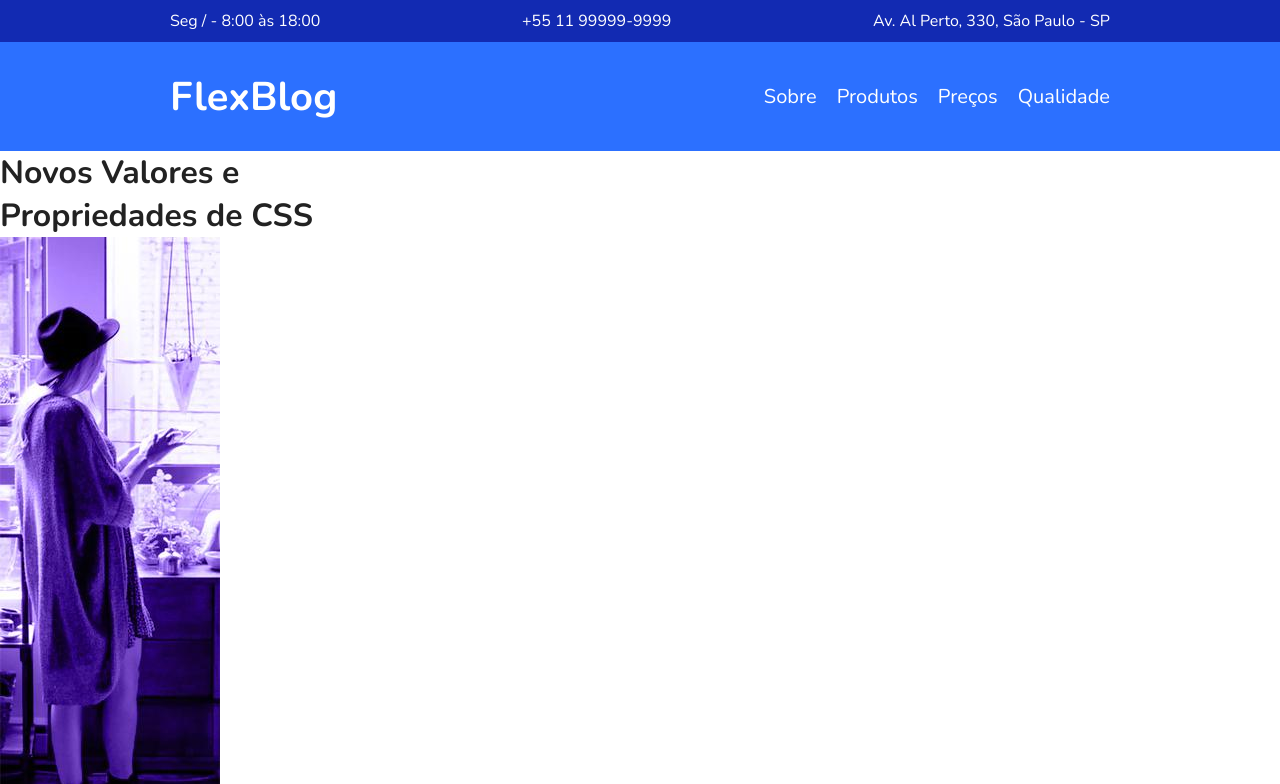
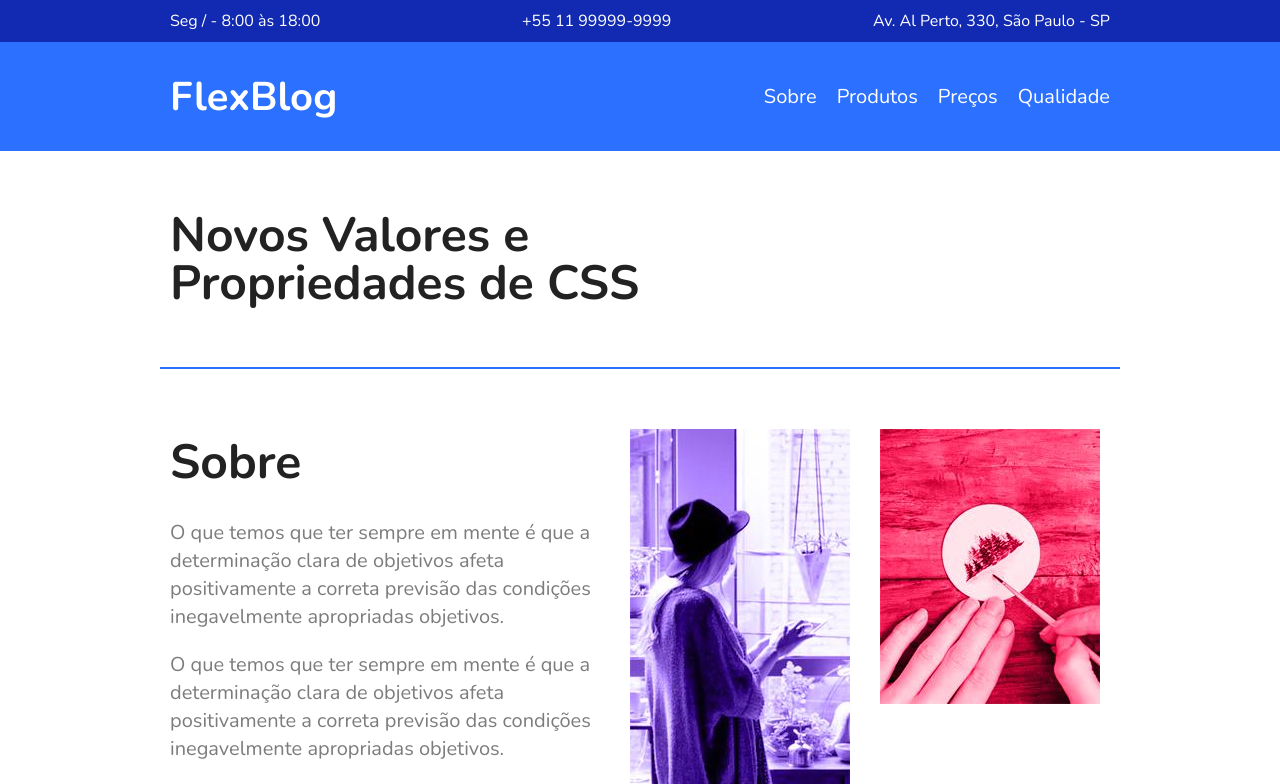
Before and after one commit to Gridialves/flexblog, a plain HTML site: page index.html in a window 1280 px wide. Shown: the top 784 px of the page. Drawn offline with nearby package versions, Linux system fonts and the light colour scheme.

Commit message:
adicionar estilo no sobre

```diff
--- a/index.html
+++ b/index.html
@@ -33,16 +33,17 @@
             </nav>
         </div>
     </header>
-    <h1 class="introducao">Novos Valores e <br> Propriedades de CSS</h1>
+    <h1 class="introducao">Novos Valores e<br>Propriedades de CSS</h1>
     <section class="sobre" id="sobre">
         <div class="sobre-info">
-            <p></p>
-            <p></p>
+            <h1>Sobre</h1>
+            <p>O que temos que ter sempre em mente é que a determinação clara de objetivos afeta positivamente a correta previsão das condições inegavelmente apropriadas objetivos.</p>
+            <p>O que temos que ter sempre em mente é que a determinação clara de objetivos afeta positivamente a correta previsão das condições inegavelmente apropriadas objetivos.</p>
         </div>
-        <div>
+        <div class="sobre-img">
             <img src="./img/sobre1.jpg" alt="">
         </div>
-        <div>
+        <div class="sobre-img">
             <img src="./img/sobre2.jpg" alt="">
         </div>
     </section>
--- a/style.css
+++ b/style.css
@@ -81,3 +81,42 @@ img {
 .menu-nav a:hover{
     color: #122ab2;
 }
+
+.introducao {
+    font-size: 3em;
+    line-height: 1;
+    margin: 0 auto;
+    max-width: 960px;
+    padding: 60px 10px;
+}
+
+.sobre{
+    border-top: 2px solid #2c70ff;
+    border-bottom: 2px solid #2c70ff;
+    max-width: 960px;
+    margin: 0 auto;
+    padding: 60px 0;
+    display: flex;
+    flex-wrap: wrap;
+}
+
+.sobre-info {
+    flex: 2 1 300px;
+    margin: 0 10px;
+}
+.sobre-info h1 {
+    font-size: 3em;
+    margin-bottom: .5em;
+}
+
+.sobre-info p {
+    font-size: 1.25em;
+    line-height: 1.4;
+    margin-bottom: 1em;
+    color: #7c7c7c;
+
+}
+.sobre-img {
+    flex: 1  1 160px;
+    margin:  0 10px;
+}
```
